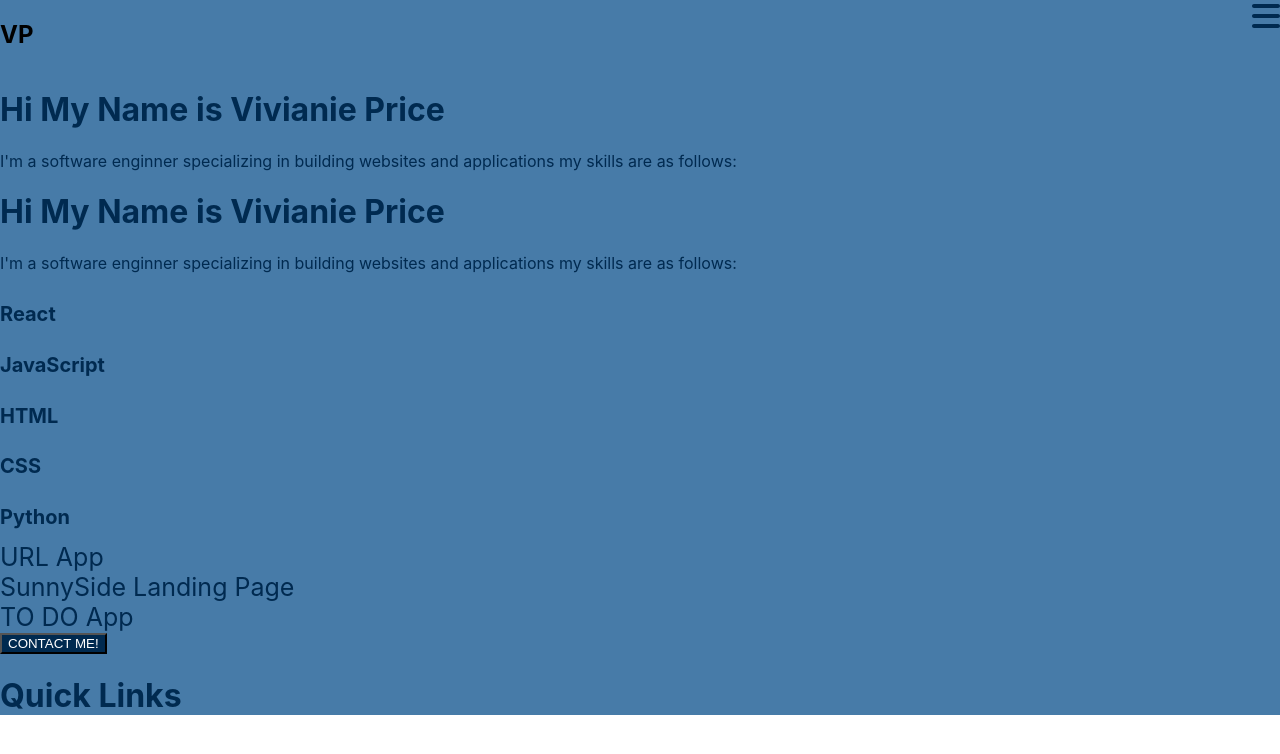
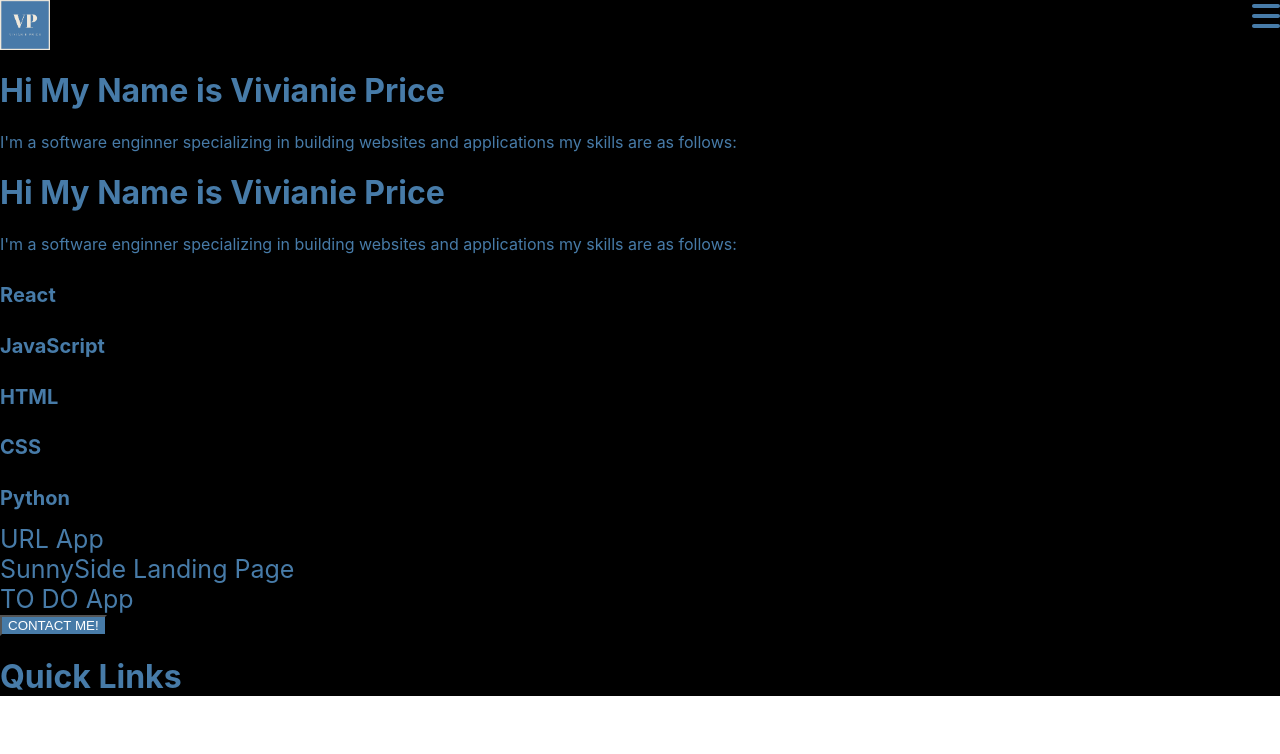
Before and after one commit to Vivianie-P/portfolio, a React (Create React App) app: page /about-me in a window 1280 px wide. Shown: the top 754 px of the page. Built offline with nearby package versions, Linux system fonts and the light colour scheme.

Commit message:
worked on logo

```diff
--- a/src/App.css
+++ b/src/App.css
@@ -6,7 +6,7 @@
 
 .App {
 	width: 100vw;
-	background-color: rgb(71, 123, 168);
+	background-color: black;
 }
 
 .main-header {
@@ -14,3 +14,8 @@
 	display: flex;
 	justify-content: space-between;
 }
+
+.logo {
+	height: 50px;
+	width: 50px;
+}
--- a/src/App.js
+++ b/src/App.js
@@ -13,7 +13,7 @@ function App() {
 			<div className="main">
 				<Router>
 					<div className="main-header">
-						<h2 className="header-title">VP</h2>
+						<img src={require("./VP.jpg")} alt="" className="logo" />
 						<Header />
 					</div>
 					<Routes>
--- a/src/Components/AboutMe.css
+++ b/src/Components/AboutMe.css
@@ -5,5 +5,5 @@
 }
 
 .aboutme-main {
-	color: rgb(0, 42, 80);
+	color: rgb(71, 123, 168);
 }
--- a/src/Components/ContactMe.css
+++ b/src/Components/ContactMe.css
@@ -5,6 +5,6 @@
 }
 
 .contact-btn {
-	background-color: rgb(0, 42, 80);
+	background-color: rgb(71, 123, 168);
 	color: white;
 }
--- a/src/Components/Footer.css
+++ b/src/Components/Footer.css
@@ -5,5 +5,5 @@
 }
 
 .quick-links {
-	color: rgb(0, 42, 80);
+	color: rgb(71, 123, 168);
 }
--- a/src/Components/Header.css
+++ b/src/Components/Header.css
@@ -38,7 +38,7 @@
 
 .nav-link a {
 	text-decoration: none;
-	color: rgb(0, 42, 80);
+	color: rgb(71, 123, 168);
 }
 
 .hamburger {
@@ -47,7 +47,7 @@
 	margin-left: 1rem;
 	font-size: 2rem;
 	background: none;
-	color: rgb(0, 42, 80);
+	color: rgb(71, 123, 168);
 }
 
 @media screen and (min-width: 600px) {
--- a/src/Components/Projects.css
+++ b/src/Components/Projects.css
@@ -6,7 +6,7 @@
 
 .projects-container {
 	display: flex;
-	color: rgb(0, 42, 80);
+	color: rgb(71, 123, 168);
 	font-size: 25px;
 	flex-direction: column;
 }
--- a/src/Components/Skills.css
+++ b/src/Components/Skills.css
@@ -6,7 +6,7 @@
 
 .skills-container {
 	display: flex;
-	color: rgb(0, 42, 80);
+	color: rgb(71, 123, 168);
 	font-size: 10px;
 	flex-direction: column;
 }
```
Also changed, not shown: src/VP.jpg (added).
